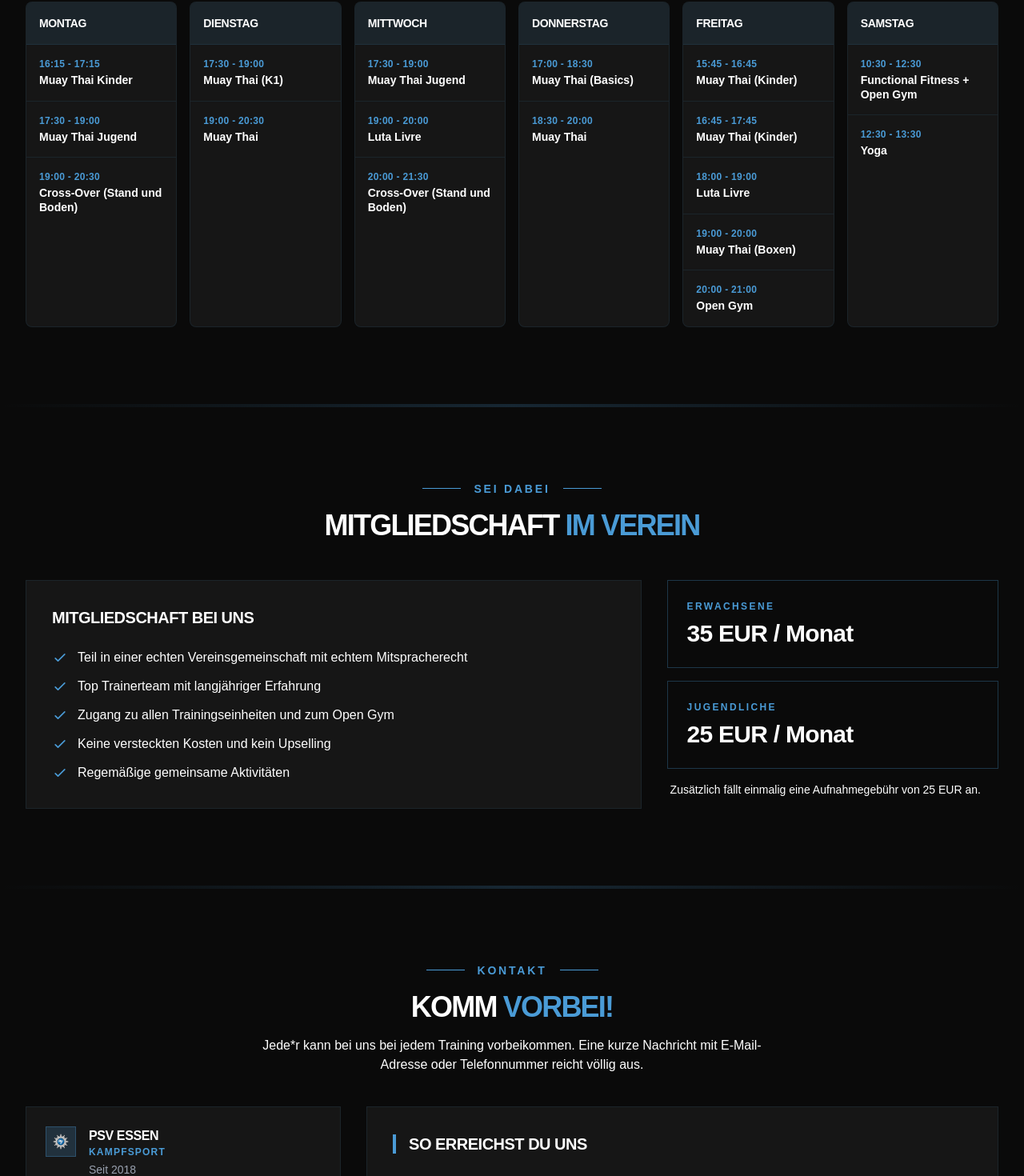
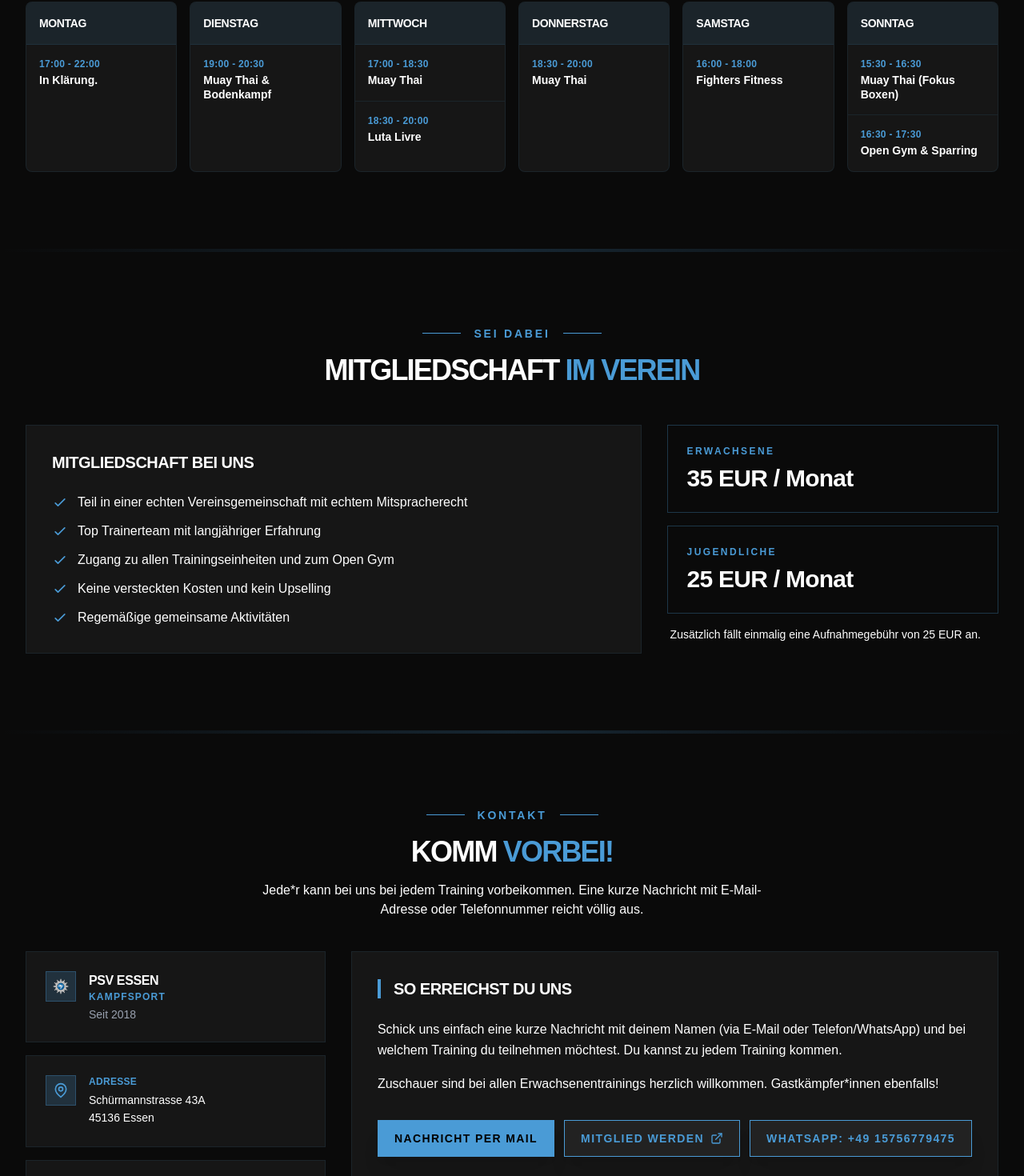
Before and after one commit to maltewinckler/psv-homepage, a Next.js app: page / in a window 1280 px wide. Shown: the part 1216-2686 px from the top of the page at 80% size. Built offline with nearby package versions, Linux system fonts and the light colour scheme.

Commit message:
update trainingsplan

```diff
--- a/src/components/sections/Contact.tsx
+++ b/src/components/sections/Contact.tsx
@@ -102,14 +102,30 @@ export default function Contact() {
             <div className="mt-8 flex flex-col sm:flex-row gap-3">
               <a
                 href={`mailto:${CONTACT_EMAIL}?subject=Probetraining%20PSV%20Essen&body=Hallo%20Team%2C%0Aich%20moechte%20gerne%20an%20einem%20Probetraining%20teilnehmen.%0AName%3A%0AKontakt%20(E-Mail%20oder%20Telefon)%3A`}
-                className="bg-brand-primary text-black font-black py-3 px-5 hover:bg-brand-primary/90 transition shadow-xl text-center uppercase tracking-widest text-xs sm:text-sm"
+                className="bg-brand-primary text-black font-black py-3 px-5 border border-brand-primary hover:bg-brand-primary/90 transition shadow-xl text-center uppercase tracking-widest text-xs sm:text-sm flex items-center justify-center flex-1 whitespace-nowrap"
               >
-                Nachricht per E-Mail
+                Nachricht per Mail
               </a>
 
-              <div className="bg-white/5 border border-brand-primary/20 py-3 px-5 text-center text-xs sm:text-sm font-medium text-foreground">
-                WhatsApp: <a href={`https://wa.me/${WHATSAPP_PHONE}`} target="_blank" rel="noopener noreferrer" className="text-brand-primary hover:underline">{WHATSAPP_PHONE}</a>
-              </div>
+              <a
+                href="https://psv-essen.de/aufnahme"
+                target="_blank"
+                rel="noopener noreferrer"
+                className="bg-white/5 text-brand-primary border border-brand-primary font-black py-3 px-5 hover:bg-brand-primary/10 transition shadow-xl text-center uppercase tracking-widest text-xs sm:text-sm flex items-center justify-center gap-2 flex-1 whitespace-nowrap"
+                title="Zum Anmeldeformular auf psv-essen.de (öffnet in neuem Tab)"
+              >
+                Mitglied werden
+                <svg xmlns="http://www.w3.org/2000/svg" width="16" height="16" viewBox="0 0 24 24" fill="none" stroke="currentColor" strokeWidth="2" strokeLinecap="round" strokeLinejoin="round"><path d="M18 13v6a2 2 0 0 1-2 2H5a2 2 0 0 1-2-2V8a2 2 0 0 1 2-2h6"></path><polyline points="15 3 21 3 21 9"></polyline><line x1="10" y1="14" x2="21" y2="3"></line></svg>
+              </a>
+
+              <a
+                href={`https://wa.me/${WHATSAPP_PHONE.replace(/\\s/g, '')}`}
+                target="_blank"
+                rel="noopener noreferrer"
+                className="bg-white/5 text-brand-primary border border-brand-primary font-black py-3 px-5 hover:bg-brand-primary/10 transition shadow-xl text-center uppercase tracking-widest text-xs sm:text-sm flex items-center justify-center flex-1 whitespace-nowrap"
+              >
+                WhatsApp: {WHATSAPP_PHONE}
+              </a>
             </div>
           </motion.div>
         </div>
--- a/src/components/sections/TrainingPlan.tsx
+++ b/src/components/sections/TrainingPlan.tsx
@@ -14,13 +14,13 @@ export default function TrainingPlan() {
           subtitle="Wochenplan"
           title={
             <>
-              UNSER <span className="text-brand-primary">TRAININGSPLAN</span>
+              ÜBERGANGS-<span className="text-brand-primary">TRAININGSPLAN</span>
             </>
           }
         />
 
         <p className="text-foreground! text-white/80 text-sm sm:text-base font-medium leading-relaxed text-center max-w-3xl mx-auto -mt-8 mb-12">
-          Hier findest du alle regelmäßigen Einheiten auf einen Blick. Probetraining ist jederzeit möglich.
+          Hier findest du unseren Trainingplan in der Übergangsphase (gültig ab dem 07.07.2026). {/* Hier findest du alle regelmäßigen Einheiten auf einen Blick. Probetraining ist jederzeit möglich. */}
         </p>
 
         <div className="grid grid-cols-2 md:grid-cols-3 lg:grid-cols-6 gap-4">
--- a/src/content/weeklySchedule.ts
+++ b/src/content/weeklySchedule.ts
@@ -12,48 +12,39 @@ export const weeklySchedule: DaySchedule[] = [
   {
     day: "Montag",
     sessions: [
-      { time: "16:15 - 17:15", discipline: "Muay Thai Kinder" },
-      { time: "17:30 - 19:00", discipline: "Muay Thai Jugend" },
-      { time: "19:00 - 20:30", discipline: "Cross-Over (Stand und Boden)" },
+      { time: "17:00 - 22:00", discipline: "In Klärung." },
     ],
   },
   {
     day: "Dienstag",
     sessions: [
-      { time: "17:30 - 19:00", discipline: "Muay Thai (K1)" },
-      { time: "19:00 - 20:30", discipline: "Muay Thai" },
+      { time: "19:00 - 20:30", discipline: "Muay Thai & Bodenkampf" },
     ],
   },
   {
     day: "Mittwoch",
     sessions: [
-      { time: "17:30 - 19:00", discipline: "Muay Thai Jugend" },
-      { time: "19:00 - 20:00", discipline: "Luta Livre" },
-      { time: "20:00 - 21:30", discipline: "Cross-Over (Stand und Boden)" },
+      { time: "17:00 - 18:30", discipline: "Muay Thai" },
+      { time: "18:30 - 20:00", discipline: "Luta Livre" },
     ],
   },
   {
     day: "Donnerstag",
     sessions: [
-      { time: "17:00 - 18:30", discipline: "Muay Thai (Basics)" },
       { time: "18:30 - 20:00", discipline: "Muay Thai" },
-    ],
-  },
-  {
-    day: "Freitag",
-    sessions: [
-      { time: "15:45 - 16:45", discipline: "Muay Thai (Kinder)" },
-      { time: "16:45 - 17:45", discipline: "Muay Thai (Kinder)" },
-      { time: "18:00 - 19:00", discipline: "Luta Livre" },
-      { time: "19:00 - 20:00", discipline: "Muay Thai (Boxen)" },
-      { time: "20:00 - 21:00", discipline: "Open Gym" },
     ],
   },
   {
     day: "Samstag",
     sessions: [
-      { time: "10:30 - 12:30", discipline: "Functional Fitness + Open Gym" },
-      { time: "12:30 - 13:30", discipline: "Yoga" },
+      { time: "16:00 - 18:00", discipline: "Fighters Fitness" },
+    ],
+  },
+  {
+    day: "Sonntag",
+    sessions: [
+      { time: "15:30 - 16:30", discipline: "Muay Thai (Fokus Boxen)" },
+      { time: "16:30 - 17:30", discipline: "Open Gym & Sparring" },
     ],
   },
 ];
```
